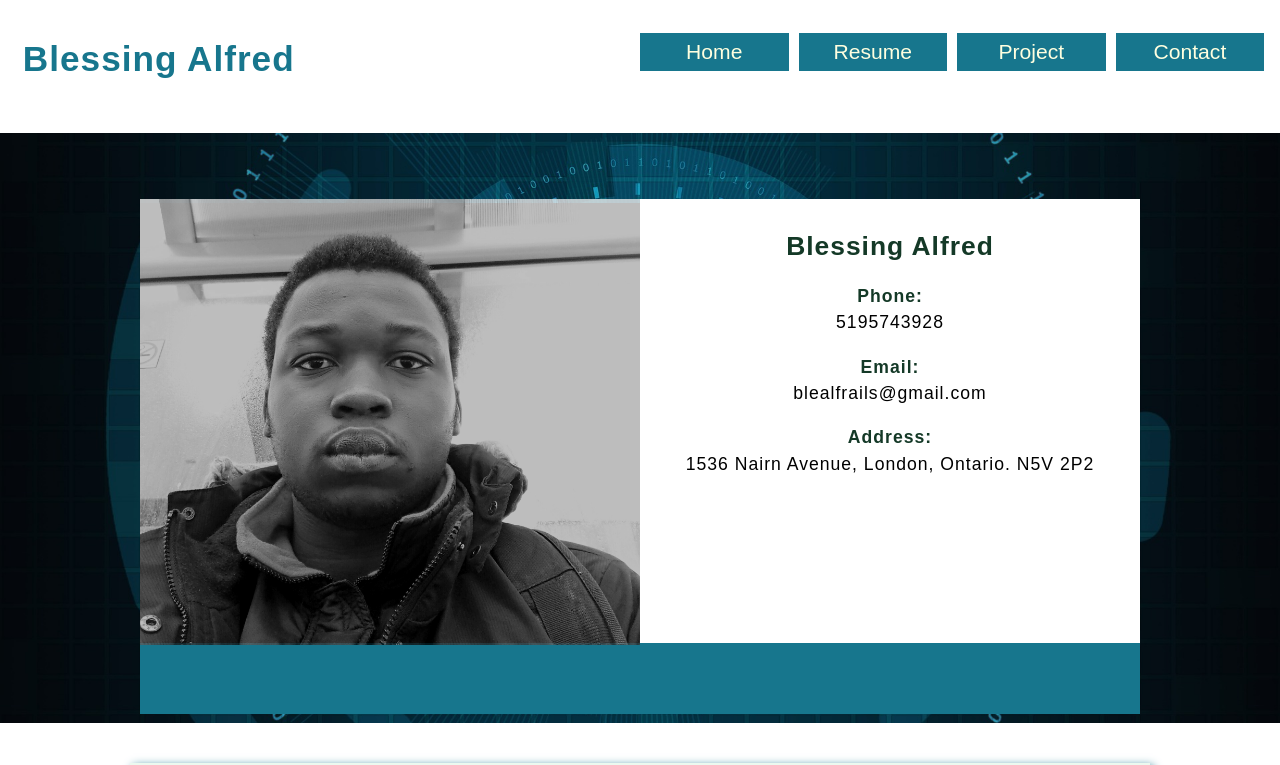
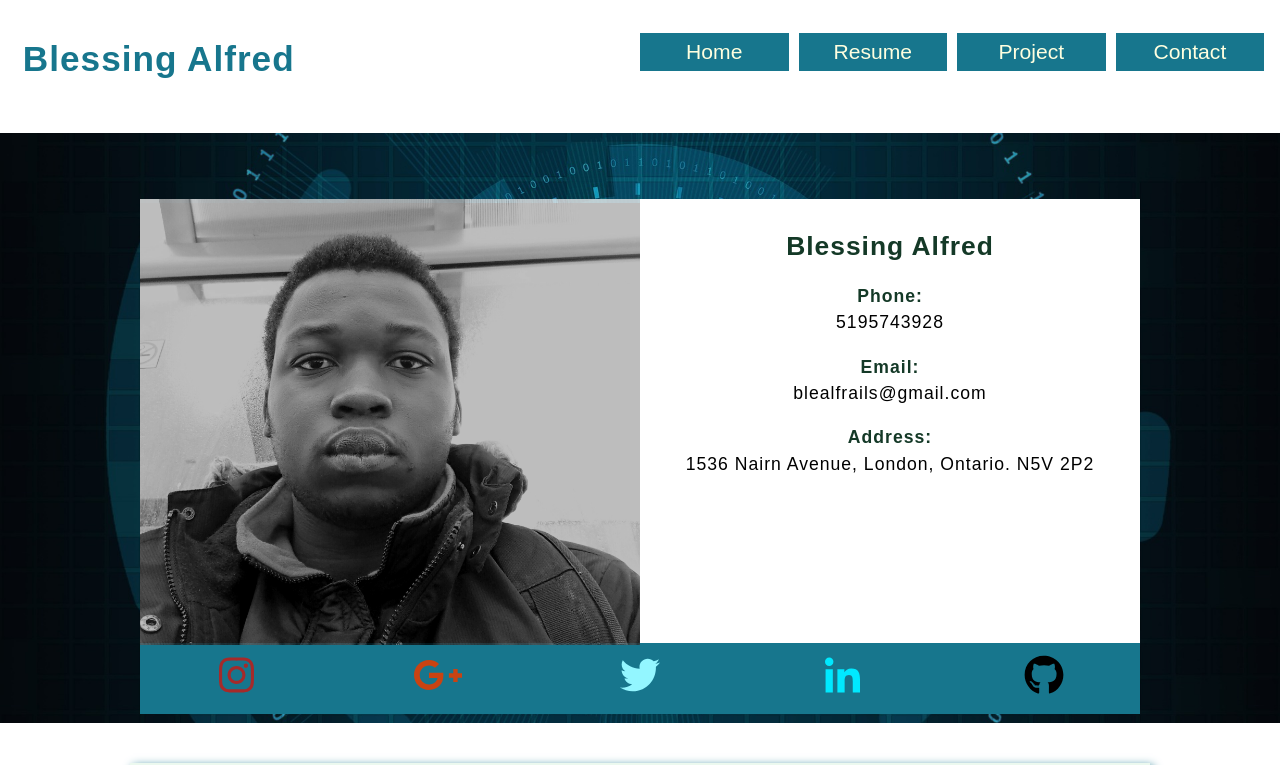
Before and after one commit to blealf/ble-alfred, a React (Create React App) app in the folder blealf/: page / in a window 1280 px wide. Shown: the top 765 px of the page. Built offline with nearby package versions, Linux system fonts and the light colour scheme; no server answers.

Commit message:
added github link

```diff
--- a/blealf/src/assets/css/big-screen.css
+++ b/blealf/src/assets/css/big-screen.css
@@ -103,7 +103,7 @@
         background: var(--main);
         height: 60px;
         display: grid;
-        grid-template-columns: repeat(4, 1fr);
+        grid-template-columns: repeat(5, 1fr);
         padding-top: 0.6rem;
         grid-gap: 10px;
         margin-top: -5px;
--- a/blealf/src/assets/css/style.css
+++ b/blealf/src/assets/css/style.css
@@ -182,7 +182,7 @@ nav {
     background: var(--main);
     height: 60px;
     display: grid;
-    grid-template-columns: repeat(4, 1fr);
+    grid-template-columns: repeat(5, 1fr);
     padding-top: 0.6rem;
     grid-gap: 10px;
     margin-top: -5px;
@@ -202,6 +202,10 @@ nav {
 }
 .fa-linkedin-in{
     color: #00e9ff;
+}
+
+.fa-github {
+    color: black;
 }
 
 .about {
--- a/blealf/src/components/Footer.js
+++ b/blealf/src/components/Footer.js
@@ -17,6 +17,9 @@ const Footer = () =>
                 <a href="https://www.linkedin.com/in/blessing-a-91a46115b/" target="_blank" rel="noopener noreferrer">
                     <i className="f4 fab fa-linkedin-in"></i>
                 </a>
+                <a href="https://github.com/blealf" target="_blank" rel="noopener noreferrer">
+                    <i className="fab fa-github"></i>
+                </a>
             </div>
         </div>
         <div>
--- a/blealf/src/components/Top.js
+++ b/blealf/src/components/Top.js
@@ -15,7 +15,21 @@ const Top = () =>
             </div>
             <div className="social">
                 <div className="social-inner-wrap">
-
+                    <a href="https://www.instagram.com/blealf/?hl=en" target="_blank" rel="noopener noreferrer">
+                        <i className="f1 fab fa-instagram"></i>
+                    </a>
+                    <a href="https://plus.google.com/u/0/109786323889831722236" target="_blank" rel="noopener noreferrer">
+                        <i className="f2 fab fa-google-plus-g"></i>
+                    </a>
+                    <a href="https://twitter.com/BlessingAlfre18" target="_blank" rel="noopener noreferrer">
+                        <i className="f3 fab fa-twitter"></i>
+                    </a>
+                    <a href="https://www.linkedin.com/in/blessing-a-91a46115b/" target="_blank" rel="noopener noreferrer">
+                        <i className="f4 fab fa-linkedin-in"></i>
+                    </a>
+                    <a href="https://github.com/blealf" target="_blank" rel="noopener noreferrer">
+                        <i className="fab fa-github"></i>
+                    </a>
                 </div>
             </div>
         </div>
```
